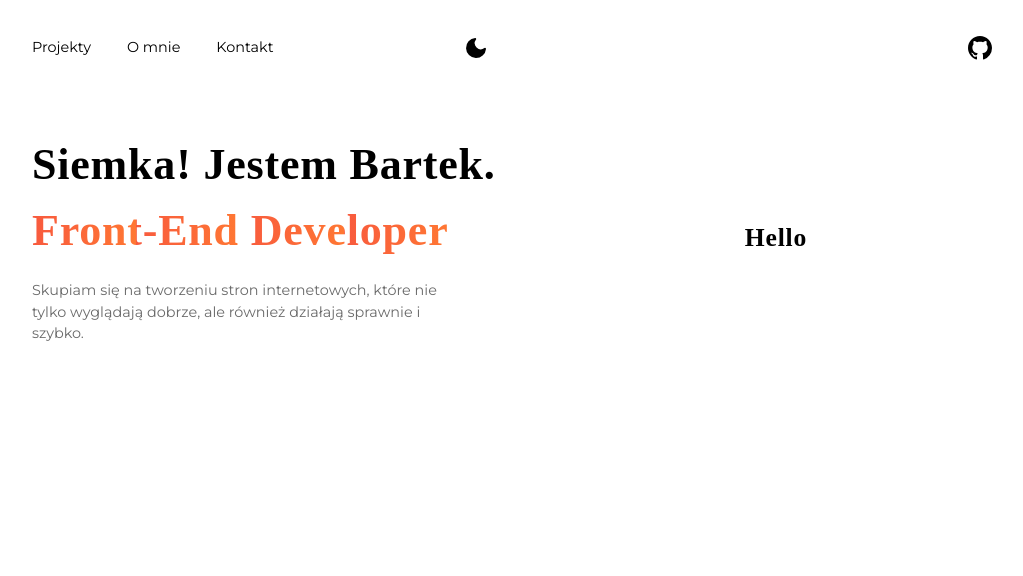
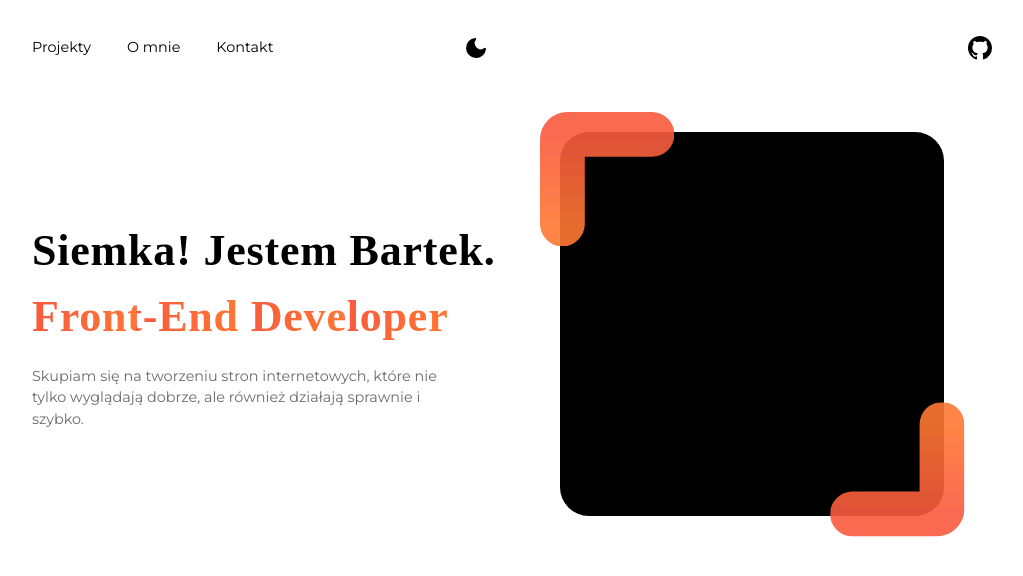
Before and after one commit to Pawlaczenko/Pawlaczenko.github.io, a React (Vite) app: page / in a window 1280 px wide. Shown: the top 576 px of the page, without its empty margins (128-1151 px from the left). Built offline with nearby package versions, Linux system fonts and the light colour scheme; a web font is replaced by a local one.

Commit message:
Experimenting with BlackBox component

```diff
--- /dev/null
+++ b/src/components/BlackBox/BlackBox.tsx
@@ -0,0 +1,39 @@
+import React from 'react'
+import { FC } from 'react';
+import styled from 'styled-components';
+import { motion } from 'framer-motion';
+import { flexCenter } from '../../styles/mixins';
+import Corner from './Corner';
+import { CornerPositions } from './Corner';
+import useMediaQuery from '../../hooks/useMediaQuery';
+import { BREAKPOINTS } from '../../styles/variables';
+
+interface IBlackBoxProps {
+    big?: boolean,
+}
+
+const BlackBox : FC<IBlackBoxProps> = ({big}) => {
+  const isBelowRemToggle = useMediaQuery(`(${BREAKPOINTS.remToggle})`);
+  return (
+    <StyledBox big={big}>
+        <Corner big={big} position={CornerPositions.BottomRight} isBelowRemToggle={isBelowRemToggle}/>
+        <Corner big={big} position={CornerPositions.TopLeft} isBelowRemToggle={isBelowRemToggle}/>
+    </StyledBox>
+  )
+}
+
+const StyledBox = styled(motion.figure)<{big?: boolean}>`
+    --box-size: ${(props) => props.big ? "50rem" : "20.8rem"};
+    --min-box-size: 30vw;
+
+    background-color: ${({theme}) => theme.box};
+    color: ${({theme}) => theme.accents};
+    border-radius: ${(props) => props.big ? "3.6rem" : "1.8rem"};
+
+    width: min(var(--min-box-size), var(--box-size));
+    height: min(var(--min-box-size),var(--box-size));
+    position: relative;
+    ${flexCenter};
+`;
+
+export default BlackBox
--- /dev/null
+++ b/src/components/BlackBox/Corner.tsx
@@ -0,0 +1,71 @@
+import { FC } from 'react'
+import styled from 'styled-components';
+import { motion } from 'framer-motion';
+import useMediaQuery from '../../hooks/useMediaQuery';
+import { BREAKPOINTS } from '../../styles/variables';
+
+export enum CornerPositions {
+    TopLeft = "0deg",
+    TopRight = "90deg",
+    BottomRight = "180deg",
+    BottomLeft = "270deg",
+}
+
+interface ICornerProps {
+  position: CornerPositions,
+  big?: boolean,
+  isBelowRemToggle: boolean
+}
+
+const bigPath : string = "M30 150V37C30 33.134 33.134 30 37 30H150";
+const smallPath: string = "M16 66V23C16 19.134 19.134 16 23 16H66";
+
+const Corner : FC<ICornerProps> = ({position,big,isBelowRemToggle}) => {
+  const strokeWidth = big ? 60 : 32;
+  const cornerSize = big ? 180 : 82;
+  const dPath = big ? bigPath : smallPath;
+  const strokeDivider = isBelowRemToggle ? 3 : 2;
+
+  return (
+    <StyledCorner offset={strokeWidth/strokeDivider} rotate={position} width={cornerSize} height={cornerSize} viewBox={`0 0 ${cornerSize} ${cornerSize}`} fill="none" xmlns="http://www.w3.org/2000/svg">
+        <path d={dPath} stroke="url(#paint0_linear_1_6)" strokeOpacity="0.9" strokeWidth={strokeWidth} strokeLinecap="round"/>
+        <defs>
+            <linearGradient id="paint0_linear_1_6" x1="90" y1="30" x2="90" y2="150" gradientUnits="userSpaceOnUse">
+                <stop stopColor="#F85A3E"/>
+                <stop offset="1" stop-color="#FF7733"/>
+            </linearGradient>
+        </defs>
+    </StyledCorner>
+  )
+}
+
+interface IStyledCornerProps {
+    rotate: string,
+    offset: number
+}
+
+const StyledCorner = styled(motion.svg)<IStyledCornerProps>`
+    --corner-size: 35%;
+    --corner-offset: ${(props) => (-1 * props.offset) + "px"};
+
+    transform: rotate(${(props) => props.rotate});
+    width: var(--corner-size);
+    height: var(--corner-size);
+
+    position: absolute;
+    ${(props) => {
+        switch(props.rotate){
+            case CornerPositions.TopRight:
+                return "right: var(--corner-offset); top: var(--corner-offset);";
+            case CornerPositions.BottomRight:
+                return "right: var(--corner-offset); bottom: var(--corner-offset);";
+            case CornerPositions.BottomLeft:
+                return "left: var(--corner-offset); bottom: var(--corner-offset);";
+            case CornerPositions.BottomLeft:
+            default:
+                return "left: var(--corner-offset); top: var(--corner-offset)";
+        }
+    }}
+`;
+
+export default Corner
--- /dev/null
+++ b/src/hooks/useMediaQuery.tsx
@@ -0,0 +1,44 @@
+import { useEffect, useState } from 'react'
+
+function useMediaQuery(query: string): boolean {
+  const getMatches = (query: string): boolean => {
+    // Prevents SSR issues
+    if (typeof window !== 'undefined') {
+      return window.matchMedia(query).matches
+    }
+    return false
+  }
+
+  const [matches, setMatches] = useState<boolean>(getMatches(query))
+
+  function handleChange() {
+    setMatches(getMatches(query))
+  }
+
+  useEffect(() => {
+    const matchMedia = window.matchMedia(query)
+
+    // Triggered at the first client-side load and if query changes
+    handleChange()
+
+    // Listen matchMedia
+    if (matchMedia.addListener) {
+      matchMedia.addListener(handleChange)
+    } else {
+      matchMedia.addEventListener('change', handleChange)
+    }
+
+    return () => {
+      if (matchMedia.removeListener) {
+        matchMedia.removeListener(handleChange)
+      } else {
+        matchMedia.removeEventListener('change', handleChange)
+      }
+    }
+    // eslint-disable-next-line react-hooks/exhaustive-deps
+  }, [query])
+
+  return matches
+}
+
+export default useMediaQuery
--- a/src/layout/HeroSection/HeroSection.tsx
+++ b/src/layout/HeroSection/HeroSection.tsx
@@ -1,7 +1,9 @@
 import { FC } from 'react'
 import styled from 'styled-components';
+import BlackBox from '../../components/BlackBox/BlackBox';
 import Heading from '../../components/Heading/Heading';
 import Paragraph from '../../components/Paragraph/Paragraph';
+import { flexCenter, flexStart } from '../../styles/mixins';
 import StyledSection from '../Section/Section';
 
 const HeroSection : FC = () => {
@@ -13,7 +15,7 @@ const HeroSection : FC = () => {
             <Paragraph grey>Skupiam się na tworzeniu stron internetowych, które nie tylko wyglądają dobrze, ale również działają sprawnie i szybko.</Paragraph>
         </StyledColumn>
         <StyledColumn>
-            <Heading>Hello</Heading>
+            <BlackBox big />
         </StyledColumn>
       </StyledHeroSection>
     </Wrapper>
@@ -32,6 +34,12 @@ const StyledHeroSection = styled.div`
 `;
 
 const StyledColumn = styled.div`
+  width: 100%;
+  height: 100%;
+
+  display: flex;
+  flex-direction: column;
+  justify-content: center;
   & > ${Paragraph} {
     margin-top: 2rem;
     width: 80%;
--- a/src/styles/globalStyles.tsx
+++ b/src/styles/globalStyles.tsx
@@ -1,6 +1,6 @@
 import { createGlobalStyle } from "styled-components";
 import { reset } from "./reset";
-import { variables } from "./variables";
+import { BREAKPOINTS, variables } from "./variables";
 import { ITheme } from './theme';
 
 const GlobalStyles = createGlobalStyle<{theme: ITheme}>`
@@ -10,7 +10,7 @@ const GlobalStyles = createGlobalStyle<{theme: ITheme}>`
     html {
         font-size: 62.5%;
 
-        @media only screen and (max-width: 93.75em){
+        @media only screen and (${BREAKPOINTS.remToggle}){
             font-size: 50%;
         }
     }
--- a/src/styles/theme.tsx
+++ b/src/styles/theme.tsx
@@ -6,6 +6,7 @@ export enum Themes {
 export interface ITheme {
     body: string,
     text: string,
+    box: string,
     accents: string,
     paragraph: string
 }
@@ -13,6 +14,7 @@ export interface ITheme {
 export const lightTheme : ITheme = {
     body: 'var(--color-white)',
     text: 'var(--color-black)',
+    box: 'var(--color-black)',
     accents: 'var(--color-light)',
     paragraph: 'var(--color-grey)'
   };
@@ -20,6 +22,7 @@ export const lightTheme : ITheme = {
   export const darkTheme : ITheme = {
     body: 'var(--color-dark)',
     text: 'var(--color-white)',
+    box: 'var(--color-light)',
     accents: 'var(--color-black)',
     paragraph: 'var(--color-white)'
   };
--- a/src/styles/variables.tsx
+++ b/src/styles/variables.tsx
@@ -35,4 +35,5 @@ export const variables = css`
 
 export const BREAKPOINTS = {
     navigation: "max-width:800px",
+    remToggle: "max-width:93.75em"
 }
```
Also changed, not shown: src/hooks/useRems.tsx (added, +15 -0 lines), src/assets/corner-small.svg (added), src/assets/corner.svg (added).
